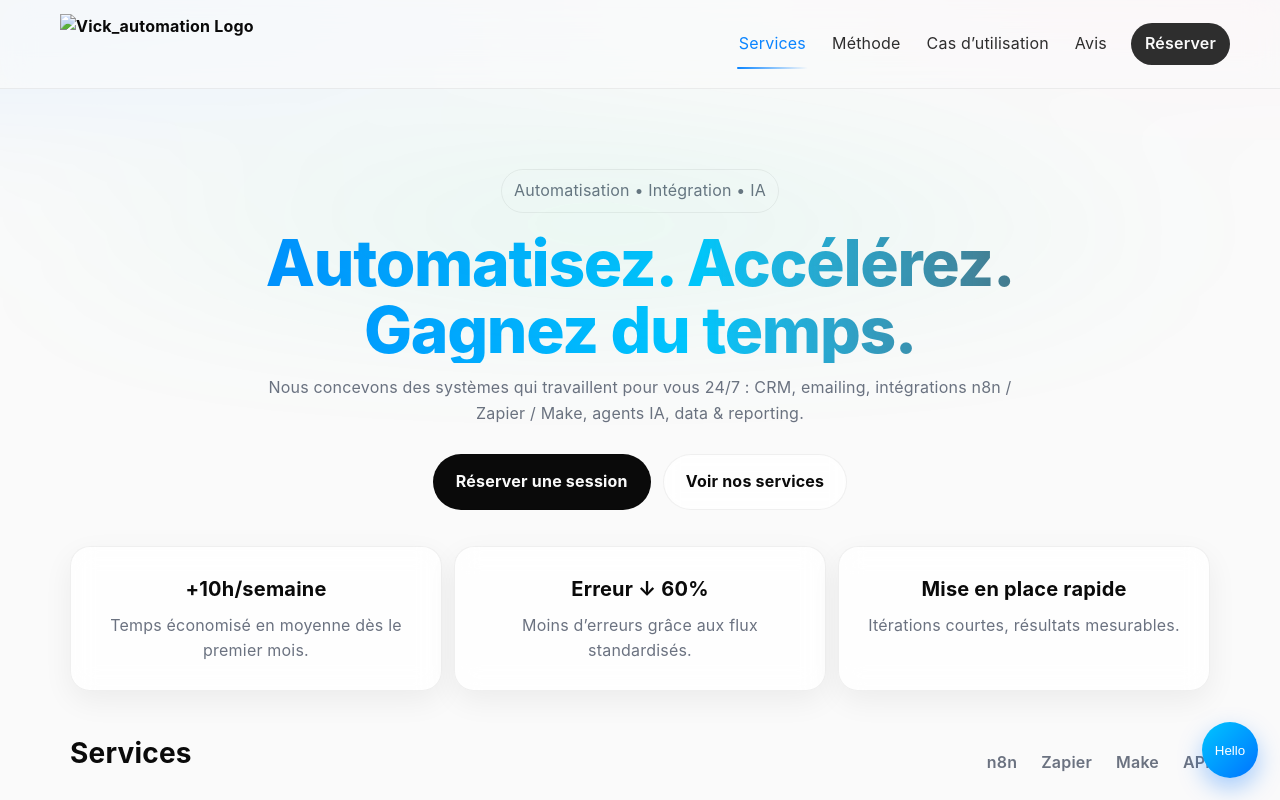
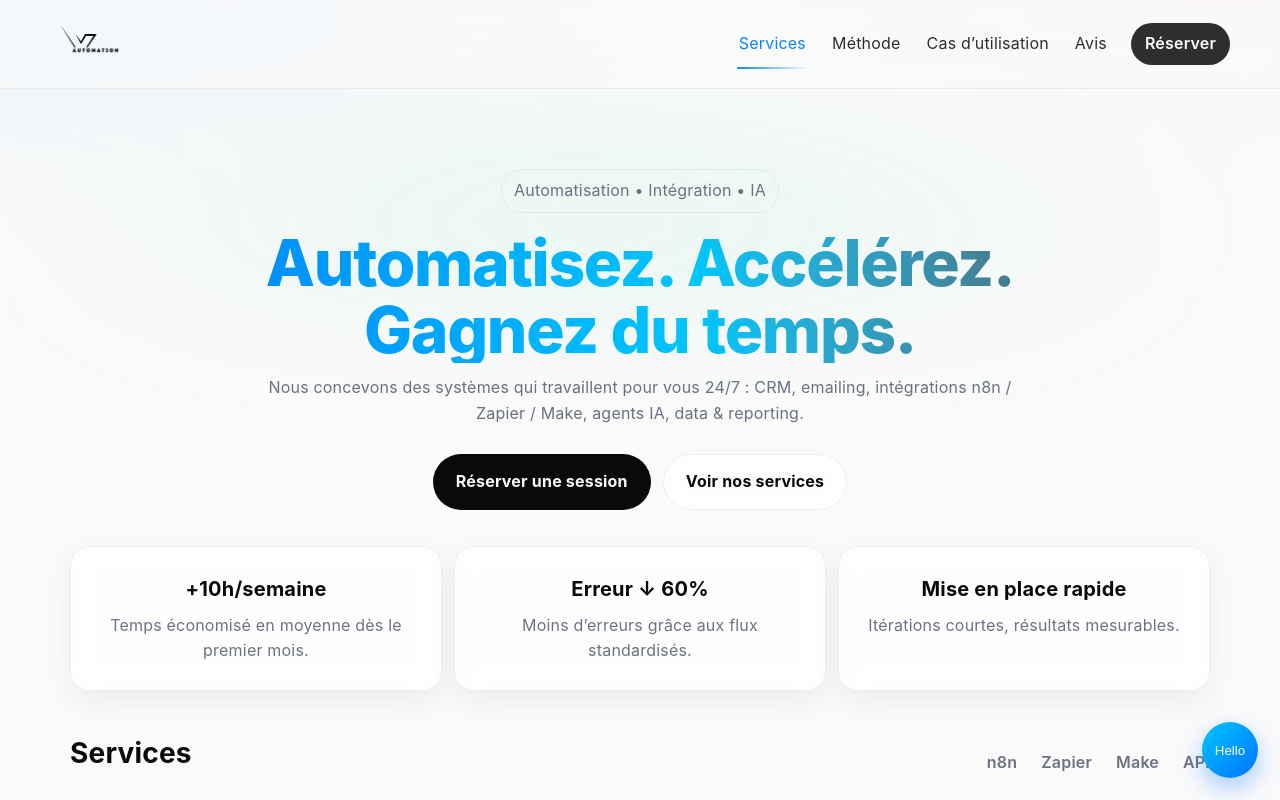
Before and after one commit to Leaginette/vick, a website: page index.html in a window 1280 px wide. Shown: the top 800 px of the page. Drawn offline with Linux system fonts and the light colour scheme.

Commit message:
Ajout du changement automatique de logo selon le mode clair/sombre

```diff
--- a/index.html
+++ b/index.html
@@ -209,7 +209,7 @@
     <div class="container nav-inner">
       <a class="brand" href="#top" aria-label="Accueil">
         <span class="          " aria-hidden="true"></span>
-        <img src="image/logo.png"
+        <img src=""
              data-src-light="image/Auto.png"
              data-src-dark="image/2.png"
              alt="Vick_automation Logo"
```
Also changed, not shown: image/2.png (added), image/Auto.png (added), image/logo.png (added).
